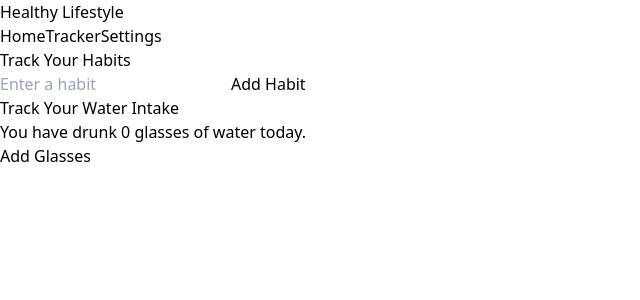
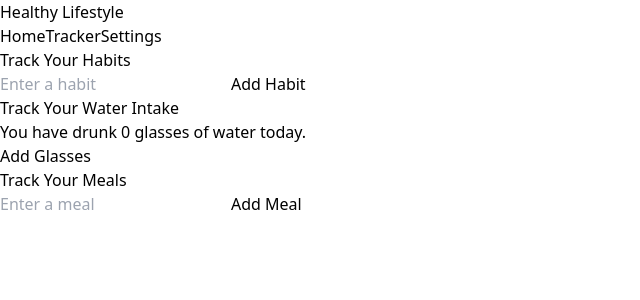
Before and after one commit to gabriellamsa/healthy-lifestyle, a React (Vite) app: page /tracker in a window 1280 px wide. Shown: the top 300 px of the page, without its empty margins (0-640 px from the left). Built offline with nearby package versions, Linux system fonts and the light colour scheme.

Commit message:
creating and setting up foodtracker

```diff
--- /dev/null
+++ b/src/components/FoodTracker.jsx
@@ -0,0 +1,54 @@
+import React, { useState, useEffect } from "react";
+
+function FoodTracker() {
+  const [meals, setMeals] = useState([]);
+  const [newMeal, setNewMeal] = useState("");
+
+  useEffect(() => {
+    const storedMeals = JSON.parse(localStorage.getItem("meals")) || [];
+    setMeals(storedMeals);
+  }, []);
+
+  useEffect(() => {
+    localStorage.setItem("meals", JSON.stringify(meals));
+  }, [meals]);
+
+  const addMeal = () => {
+    if (newMeal.trim() !== "") {
+      setMeals([...meals, newMeal]);
+      setNewMeal("");
+    }
+  };
+
+  return (
+    <div className="max-w-md mx-auto bg-white shadow-lg rounded-lg p-6 mt-6">
+      <h2 className="text-xl font-bold mb-4">Track Your Meals</h2>
+
+      <div className="flex mb-4">
+        <input
+          type="text"
+          value={newMeal}
+          onChange={(e) => setNewMeal(e.target.value)}
+          placeholder="Enter a meal"
+          className="border border-gray-300 p-2 rounded-1 w-full"
+        />
+        <button
+          onClick={addMeal}
+          className="bg-emerald-500 text-white px-4 py-2 rounded-r0"
+        >
+          Add Meal
+        </button>
+      </div>
+
+      <ul className="list-disc pl-5">
+        {meals.map((meal, index) => (
+          <li key={index} className="mb-2">
+            {meal}
+          </li>
+        ))}
+      </ul>
+    </div>
+  );
+}
+
+export default FoodTracker;
--- a/src/pages/Tracker.jsx
+++ b/src/pages/Tracker.jsx
@@ -1,12 +1,14 @@
 import React from "react";
 import HabitTracker from "../components/HabitTracker";
 import WaterTracker from "../components/WaterTracker";
+import FoodTracker from "../components/FoodTracker";
 
 function Tracker() {
   return (
     <div>
       <HabitTracker />
       <WaterTracker />
+      <FoodTracker />
     </div>
   );
 }
```
